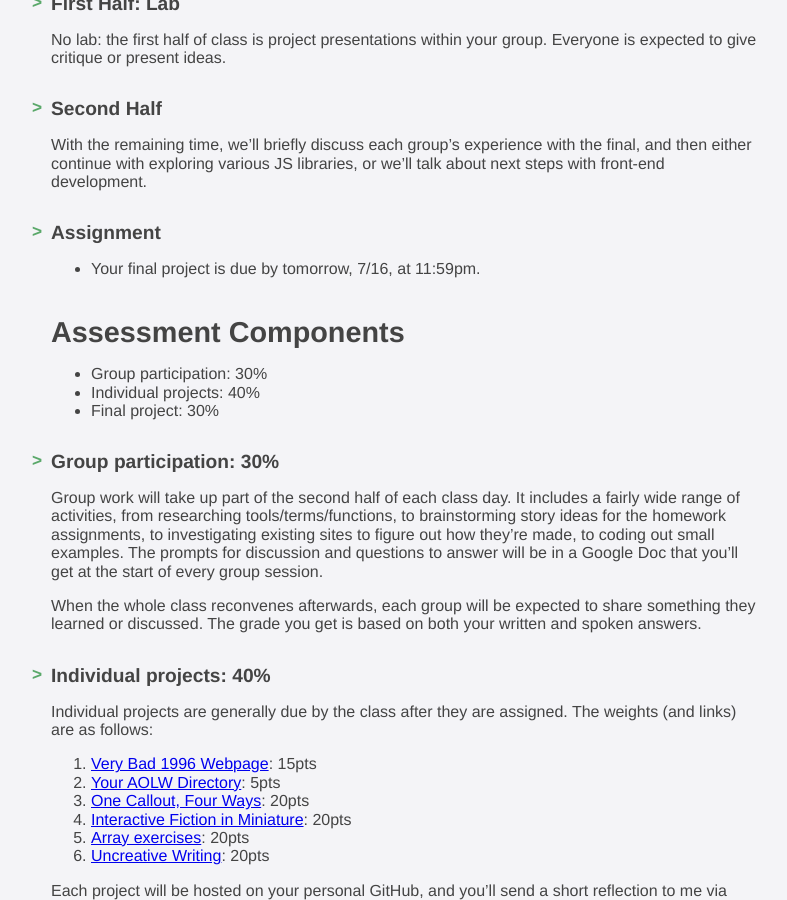
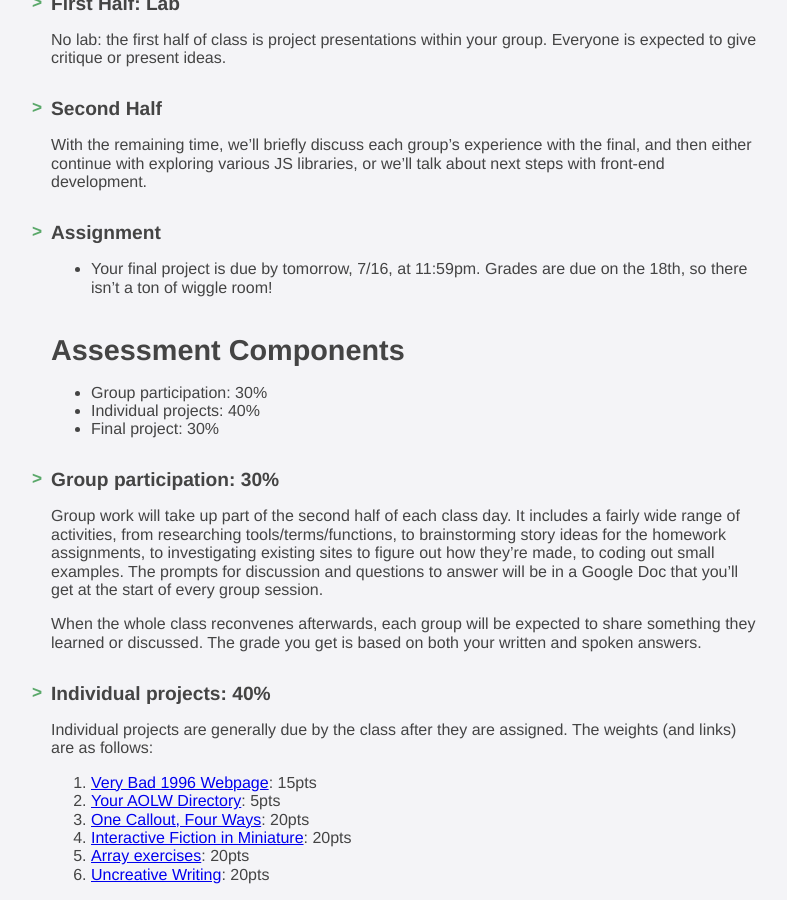
Before and after one commit to thely/artofweb-21, a Jekyll site: the page built from index.md, in a window 1280 px wide and 900 px high, scrolled down 5299 px. Shown: the whole window, without its empty margins (1-788 px from the left). Built offline with Jekyll 4.4.1, drawn with Linux system fonts in a browser that asks for light colours.

Commit message:
schedule updates

```diff
--- a/_includes/schedule.md
+++ b/_includes/schedule.md
@@ -188,4 +188,4 @@ No lab: the first half of class is project presentations within your group. Ever
 With the remaining time, we'll briefly discuss each group's experience with the final, and then either continue with exploring various JS libraries, or we'll talk about next steps with front-end development.
 
 #### Assignment
-* Your final project is due by tomorrow, 7/16, at 11:59pm.
+* Your final project is due by tomorrow, 7/16, at 11:59pm. Grades are due on the 18th, so there isn't a ton of wiggle room!
```
